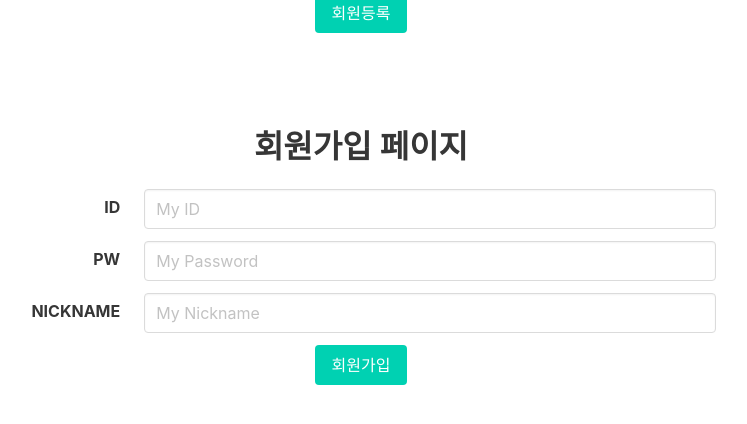
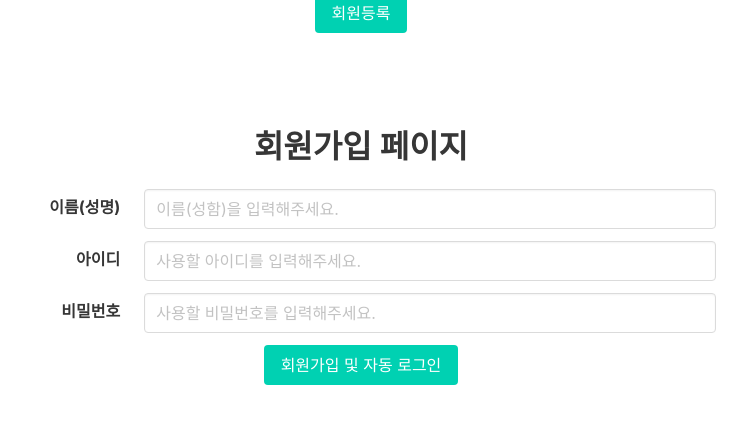
Before and after one commit to sgchoo/MoonCheolGo, a Flask app: page /login in a window 1280 px wide. Shown: the part 259-683 px from the top of the page, without its empty margins (279-1026 px from the left). Run offline with Flask 3, Linux system fonts and the light colour scheme; some libraries are stand-ins or nearby versions.

Commit message:
register name change

```diff
--- a/templates/login.html
+++ b/templates/login.html
@@ -121,42 +121,42 @@
             <div class = "container" style="width:60%">
                 <div class="field is-horizontal">
                     <div class="field-label is-normal">
-                        <label class="label" for="user_id">ID</label>
+                        <label class="label" for="usernick">이름(성명)</label>
                     </div>
                     <div class="field-body">
                         <div class="field">
                             <div class="control">
-                                <input type="text" class="input" id="user_id" aria-describedby="emailHelp"
-                                       placeholder="My ID">
+                                <input type="text" class="input" id="usernick" placeholder="이름(성함)을 입력해주세요.">
                             </div>
                         </div>
                     </div>
                 </div>
                 <div class="field is-horizontal">
                     <div class="field-label is-normal">
-                        <label class="label" for="user_pw">PW</label>
+                        <label class="label" for="user_id">아이디</label>
                     </div>
                     <div class="field-body">
                         <div class="field">
                             <div class="control">
-                                <input type="password" class="input" id="user_pw" placeholder="My Password">
+                                <input type="text" class="input" id="user_id" aria-describedby="emailHelp"
+                                       placeholder="사용할 아이디를 입력해주세요.">
                             </div>
                         </div>
                     </div>
                 </div>
                 <div class="field is-horizontal">
                     <div class="field-label is-normal">
-                        <label class="label" for="usernick">NICKNAME</label>
+                        <label class="label" for="user_pw">비밀번호</label>
                     </div>
                     <div class="field-body">
                         <div class="field">
                             <div class="control">
-                                <input type="text" class="input" id="usernick" placeholder="My Nickname">
+                                <input type="password" class="input" id="user_pw" placeholder="사용할 비밀번호를 입력해주세요.">
                             </div>
                         </div>
                     </div>
                 </div>
-                <button class="button is-primary" onclick="register()">회원가입</button>
+                <button class="button is-primary" onclick="register()">회원가입 및 자동 로그인</button>
             </div>
         </div>
     </body>
```
